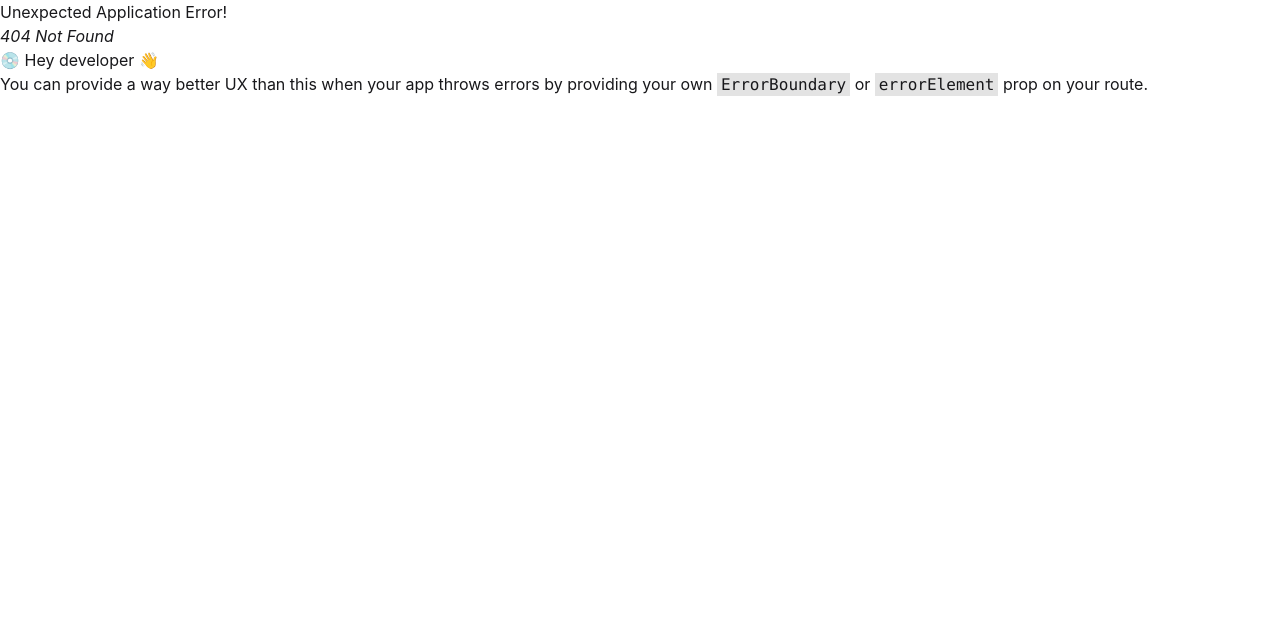
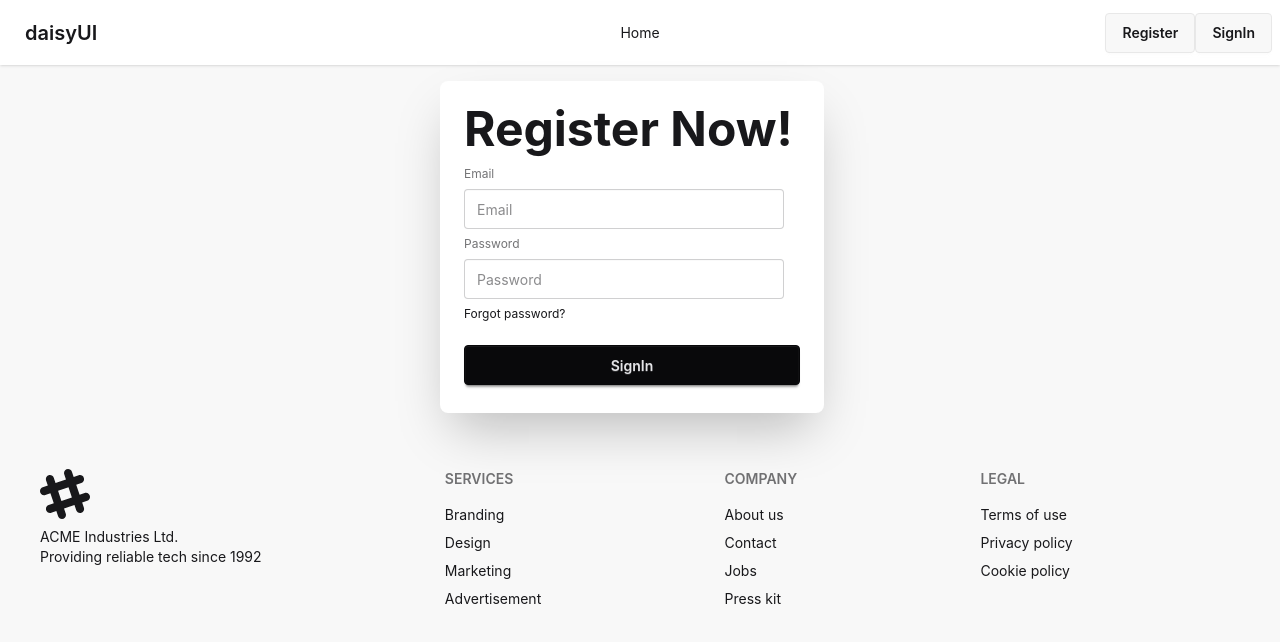
Before and after one commit to areful75/Career-Flow-job-portal, a React (Vite) app: page /signin in a window 1280 px wide. Before the commit this address had no page. Shown: the top 642 px of the page. Built offline with nearby package versions, Linux system fonts and the light colour scheme; no server answers.

Commit message:
added authenticaton

```diff
--- a/package.json
+++ b/package.json
@@ -11,6 +11,7 @@
   },
   "dependencies": {
     "@tailwindcss/vite": "^4.2.2",
+    "firebase": "^12.11.0",
     "lottie-react": "^2.4.1",
     "react": "^19.2.4",
     "react-dom": "^19.2.4",
--- a/src/Router/Router.jsx
+++ b/src/Router/Router.jsx
@@ -2,13 +2,15 @@ import { createBrowserRouter } from "react-router";
 import Register from "../pages/Register/Register";
 import Home from "../pages/Home/Home";
 import RootLayout from "../Layout/RootLayout";
+import SignIn from "../pages/SignIn/SignIn";
 const router = createBrowserRouter([
     {
       path: "/",
       element: <RootLayout></RootLayout>,
       children:[
         {index:true, element:<Home></Home>},
-        {path:'/register',element:<Register></Register>}
+        {path:'/register',element:<Register></Register>},
+        {path:'/signin',element:<SignIn></SignIn>}
       ]
     },
   ]);
--- /dev/null
+++ b/src/context/AuthContext/AuthContext.jsx
@@ -0,0 +1,3 @@
+import { createContext } from "react";
+
+export const AuthContext=createContext(null);
--- /dev/null
+++ b/src/context/AuthContext/AuthProvider.jsx
@@ -0,0 +1,49 @@
+import React, { useEffect, useState } from 'react';
+import { AuthContext } from './AuthContext';
+import { createUserWithEmailAndPassword, onAuthStateChanged, signInWithEmailAndPassword, signOut } from 'firebase/auth';
+import { auth } from '../../firebase/firebase.init';
+
+const AuthProvider = ({children}) => {
+    const [loading,setLoading]=useState(true);
+    const [user,setUser]=useState(null);
+
+    const createUser=(email,password)=>{
+        setLoading(true);
+        return createUserWithEmailAndPassword(auth,email,password)
+    }
+
+    const signInUser=(email,password)=>{
+        setLoading(true);
+        return signInWithEmailAndPassword(auth,email,password);
+    }
+    const signOutUser=()=>{
+        setLoading(true);
+        return signOut(auth)
+    }
+
+    useEffect(()=>{
+        const unSubscribe=onAuthStateChanged(auth,currentUser=>{
+            setUser(currentUser);
+            setLoading(false);
+            //console.log('user in auth state change',currentUser)
+        })
+        return ()=>{
+            unSubscribe();
+        }
+    },[])
+
+    const authInfo={
+        user,
+        loading,
+        createUser,
+        signInUser,
+        signOutUser
+    }
+    return (
+        <AuthContext value={authInfo}>
+            {children}
+        </AuthContext>
+    );
+};
+
+export default AuthProvider;
--- /dev/null
+++ b/src/firebase/firebase.init.js
@@ -0,0 +1,21 @@
+// Import the functions you need from the SDKs you need
+import { initializeApp } from "firebase/app";
+import { getAuth } from "firebase/auth";
+
+// TODO: Add SDKs for Firebase products that you want to use
+// https://firebase.google.com/docs/web/setup#available-libraries
+
+// Your web app's Firebase configuration
+const firebaseConfig = {
+  apiKey:import.meta.env.VITE_apiKey,
+  authDomain: import.meta.env.VITE_authDomain,
+  projectId: import.meta.env.VITE_projectId,
+  storageBucket: import.meta.env.VITE_storageBucket,
+  messagingSenderId: import.meta.env.VITE_messagingSenderId,
+  appId: import.meta.env.VITE_appId
+};
+//console.log(firebaseConfig);
+
+// Initialize Firebase
+const app = initializeApp(firebaseConfig);
+export const auth = getAuth(app);
--- a/src/main.jsx
+++ b/src/main.jsx
@@ -3,10 +3,14 @@ import { createRoot } from 'react-dom/client'
 import './index.css'
 import { RouterProvider } from 'react-router'
 import router from './Router/Router'
+import AuthProvider from './context/AuthContext/AuthProvider'
 
 createRoot(document.getElementById('root')).render(
   <StrictMode>
-     <RouterProvider router={router} />
 
+
+<AuthProvider>
+<RouterProvider router={router} />
+</AuthProvider>
   </StrictMode>,
 )
--- a/src/pages/Register/Register.jsx
+++ b/src/pages/Register/Register.jsx
@@ -1,8 +1,26 @@
-import React from 'react';
+import React, { use } from 'react';
 import registerLottie from '../../assets/lotties/register.json'
  import Lottie from 'lottie-react';
+import { AuthContext } from '../../context/AuthContext/AuthContext';
 
 const Register = () => {
+  const {createUser}=use(AuthContext);
+    const handleRegister=e=>{
+        e.preventDefault();
+        const form=e.target;
+        const email=form.email.value;
+        const password=form.password.value;
+        console.log(email,password);
+
+        //create user
+        createUser(email,password)
+        .then(result=>{
+          //console.log(result.user)
+        })
+        .catch(error=>{
+          console.log(error)
+        })
+    }
     return (
         <div className="hero bg-base-200">
   <div className="hero-content flex-col lg:flex-row-reverse">
@@ -13,14 +31,16 @@ const Register = () => {
     <div className="card bg-base-100 w-full max-w-sm shrink-0 shadow-2xl">
       <div className="card-body">
       <h1 className="text-5xl font-bold">Register Now!</h1>
+      <form onSubmit={handleRegister}>
         <fieldset className="fieldset">
           <label className="label">Email</label>
-          <input type="email" className="input" placeholder="Email" />
+          <input name='email' type="email" className="input" placeholder="Email" />
           <label className="label">Password</label>
-          <input type="password" className="input" placeholder="Password" />
+          <input name='password' type="password" className="input" placeholder="Password" />
           <div><a className="link link-hover">Forgot password?</a></div>
-          <button className="btn btn-neutral mt-4">Login</button>
+          <button className="btn btn-neutral mt-4">Register</button>
         </fieldset>
+        </form>
       </div>
 
     </div>
--- /dev/null
+++ b/src/pages/SignIn/SignIn.jsx
@@ -0,0 +1,50 @@
+import React, { use } from 'react';
+import { AuthContext } from '../../context/AuthContext/AuthContext';
+
+const SignIn = () => {
+    const {signInUser}=use(AuthContext);
+    const handleSignIn=e=>{
+        e.preventDefault();
+        const form=e.target;
+        const email=form.email.value;
+        const password=form.password.value;
+        console.log(email,password);
+
+        //signin user
+        signInUser(email,password)
+        .then(result=>{
+            //console.log(result.user);
+        })
+        .catch(error=>{
+            console.log(error);
+        })
+    }
+    return (
+        <div className="hero bg-base-200">
+        <div className="hero-content flex-col lg:flex-row-reverse">
+          <div className="text-center lg:text-left">
+
+           {/* <Lottie animationData={registerLottie} loop={true}></Lottie> */}
+          </div>
+          <div className="card bg-base-100 w-full max-w-sm shrink-0 shadow-2xl">
+            <div className="card-body">
+            <h1 className="text-5xl font-bold">Register Now!</h1>
+            <form onSubmit={handleSignIn}>
+              <fieldset className="fieldset">
+                <label className="label">Email</label>
+                <input name='email' type="email" className="input" placeholder="Email" />
+                <label className="label">Password</label>
+                <input name='password' type="password" className="input" placeholder="Password" />
+                <div><a className="link link-hover">Forgot password?</a></div>
+                <button className="btn btn-neutral mt-4">SignIn</button>
+              </fieldset>
+              </form>
+            </div>
+
+          </div>
+        </div>
+      </div>
+    );
+};
+
+export default SignIn;
--- a/src/pages/shared/NavBar.jsx
+++ b/src/pages/shared/NavBar.jsx
@@ -1,7 +1,19 @@
-import React from 'react';
+import React, { use } from 'react';
 import { NavLink } from 'react-router';
+import { AuthContext } from '../../context/AuthContext/AuthContext';
 
 const NavBar = () => {
+  const {user,signOutUser}=use(AuthContext);
+
+  const handleSignOut=()=>{
+    signOutUser()
+    .then(()=>{
+      console.log('signed out');
+    })
+    .catch(error=>{
+      console.log(error);
+    })
+  }
     const links=<>
     <li><NavLink to="/">Home</NavLink></li>
     </>
@@ -27,7 +39,13 @@ const NavBar = () => {
     </ul>
   </div>
   <div className="navbar-end">
-    <NavLink className="btn" to='/register'>Register</NavLink>
+    {
+      user ? <button onClick={handleSignOut} className='btn'>SignOut</button> :
+      <>
+      <NavLink className="btn" to='/register'>Register</NavLink>
+     <NavLink className="btn" to='/signin'>SignIn</NavLink>
+      </>
+    }
   </div>
 </div>
     );
```
Also changed, not shown: 1 other file (tests, documents, lock files or other folders).
